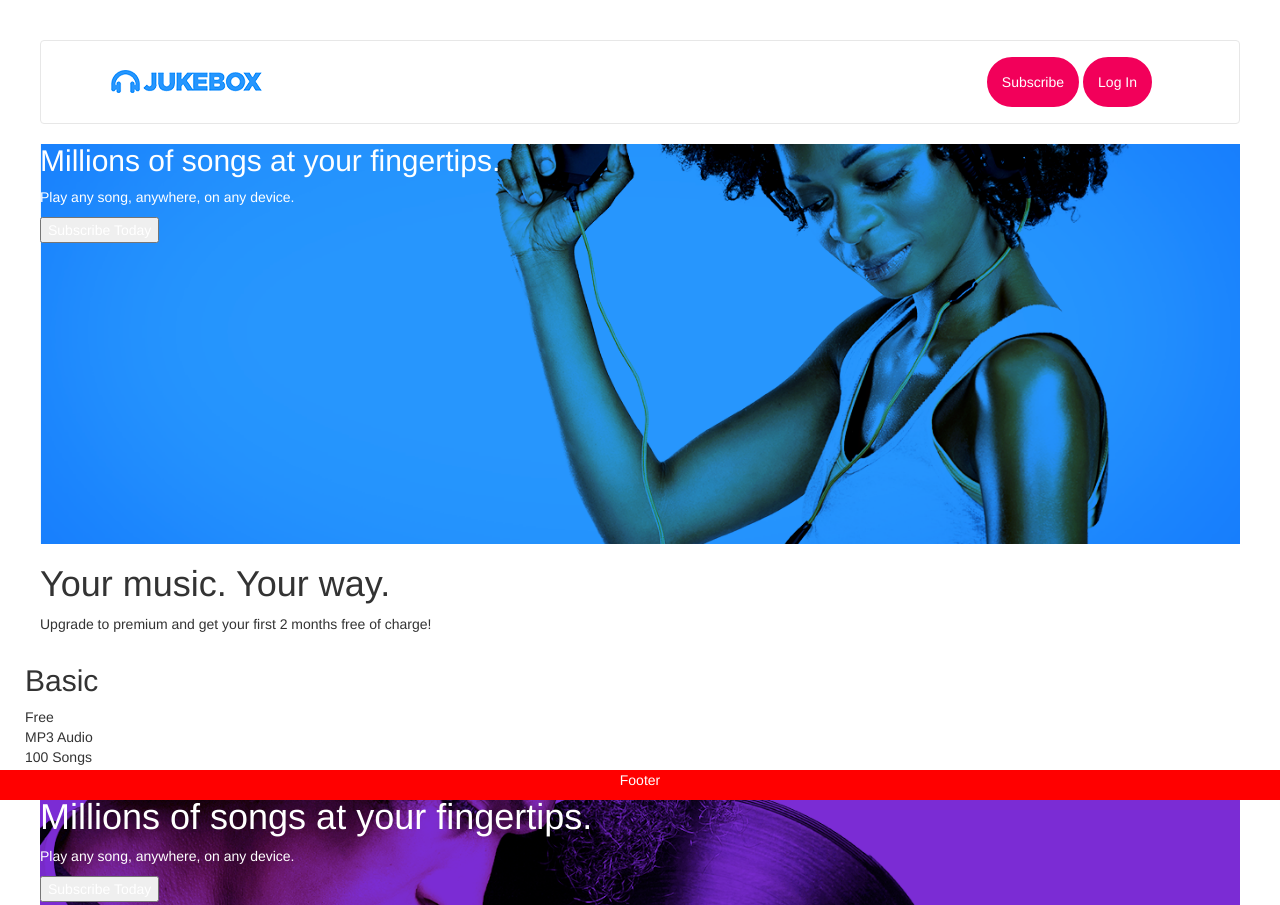
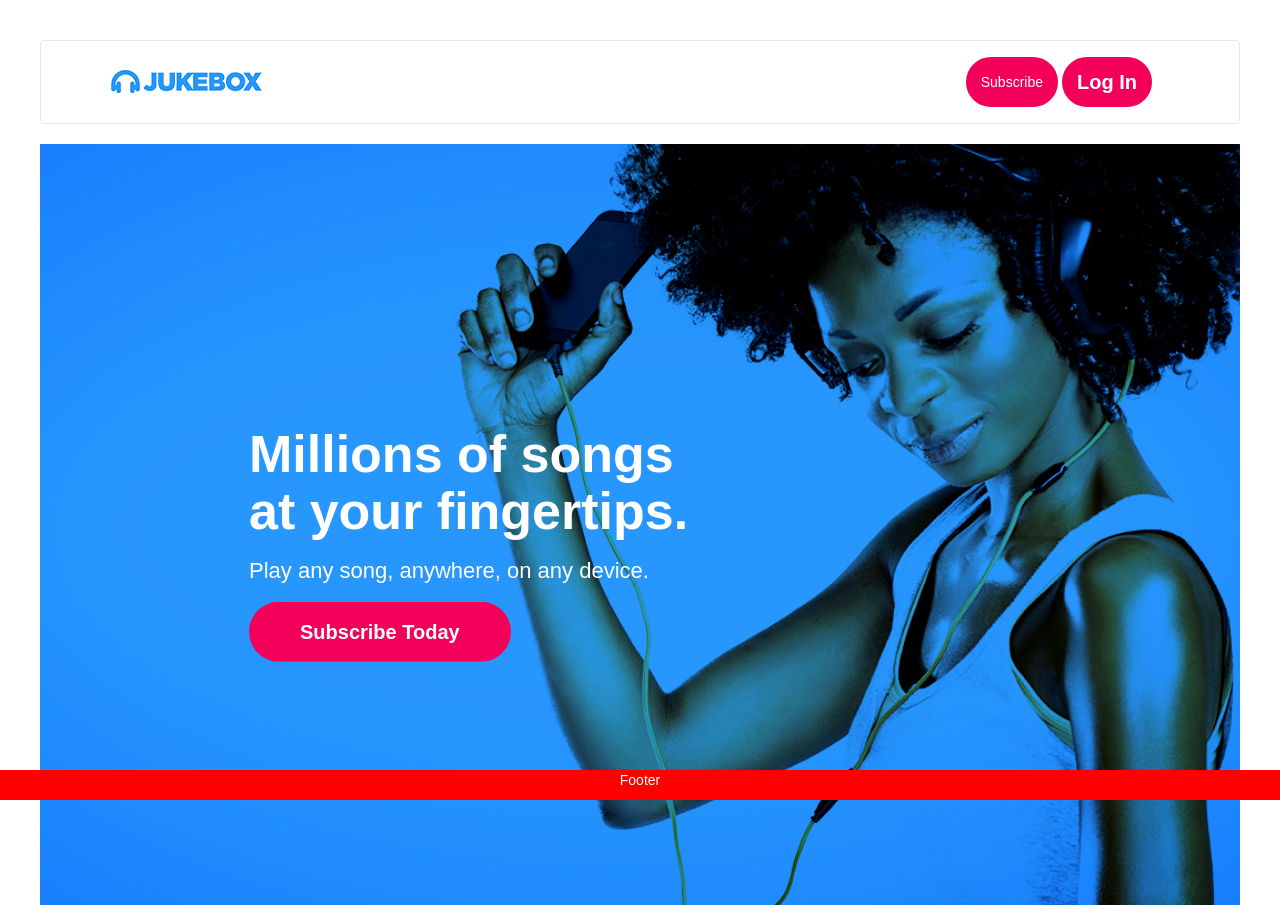
Before and after one commit to christinachung/FinalProject, a plain HTML site: page index.html in a window 1280 px wide. Shown: the top 905 px of the page. Drawn offline with Linux system fonts and the light colour scheme; files whose address does not match are found by name.

Commit message:
made a lot of changes

```diff
--- a/css/app.css
+++ b/css/app.css
@@ -4,7 +4,8 @@
 
 body, html {
 	height: 100%;
-	margin: 20px;
+    margin: 20px;
+    font-family: Arial, Helvetica, sans-serif
 }
 
 .navbar-default{
@@ -21,8 +22,8 @@ body, html {
 }
 
 .hero-image{
-	background-image: url("file:///Users/MINJI/Desktop/Web%20Dev/challenges/web_project/img/hero-photo.png");
-	height: 50%;
+	background-image: url("../img/hero-photo.png");
+	height: 100%;
 	color:white;
 	background-position: center;
     background-repeat: no-repeat;
@@ -32,7 +33,7 @@ body, html {
 
 
 .hero-image-songs{
-	background-image: url("file:///Users/MINJI/Desktop/Web%20Dev/challenges/web_project/img/about-photo.png");
+	background-image: url("../img/about-photo.png");
 	height: 50%;
 	color:white;
 	background-position: center;
@@ -58,12 +59,16 @@ body, html {
 }
 
 a.btn-light {
-    border-radius:10;
-    background-color : #fff;
-	color : #F2005A;
+    border-radius: 40px;
+    background-color :#F2005A;
+	color : #fff;
     text-transform: none;
-    border : 2px solid #fff;
+    font-size: 20px;
+    padding: 15px 50px;
+    font-weight: bold;
 }
+
+
 
 .price-item .inner-container {
     background-color : rgba(255,255,255,0.8);
@@ -86,6 +91,31 @@ h1 {
 
 }
 
+.hero-text-paragraph {
+    font-size: 22px;
+    color: #fff;
+    margin: 15px 0px;
+
+}
+
+.hero-text-container {
+    width: 450px;
+
+}
+
+.hero-text-header {
+    font-size: 52px;
+    font-weight: bold;
+    color: #fff;
+
+}
+
+.hero-text {
+    padding-left: 209px;
+    position: relative;
+    top: 50%;
+    transform: translateY(-50%);
+}
 
 .footer {
     position: fixed;
--- a/index.html
+++ b/index.html
@@ -43,9 +43,11 @@
 
 	<div class="hero-image">
 			<div class="hero-text">
-				<h2>Millions of songs at your fingertips.</h2>
-				<p>Play any song, anywhere, on any device.</p>
-				<button>Subscribe Today</button>
+				<div class="hero-text-container">
+					<h2 class="hero-text-header">Millions of songs at your fingertips.</h2>
+				</div>
+				<div class="hero-text-paragraph">Play any song, anywhere, on any device.</div>
+				<a class="btn btn-light" href="#">Subscribe Today</a>
 			</div>
 		</div>
 
@@ -66,13 +68,13 @@
 		</div>
 
 
-<div class="hero-image-songs">
+<!-- <div class="hero-image-songs">
 	<div class="hero-text">
 		<h1>Millions of songs at your fingertips.</h1>
 		<p>Play any song, anywhere, on any device.</p>
-		<button>Subscribe Today</button>
+		<a class="btn-light" href="#">Subscribe Today</a>
 		</div>
-	</div>
+	</div> -->
 
 <p>
 
```
Also changed, not shown: 1 other file.
